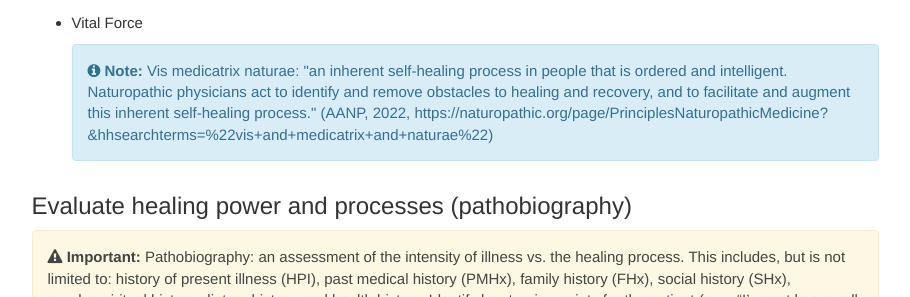
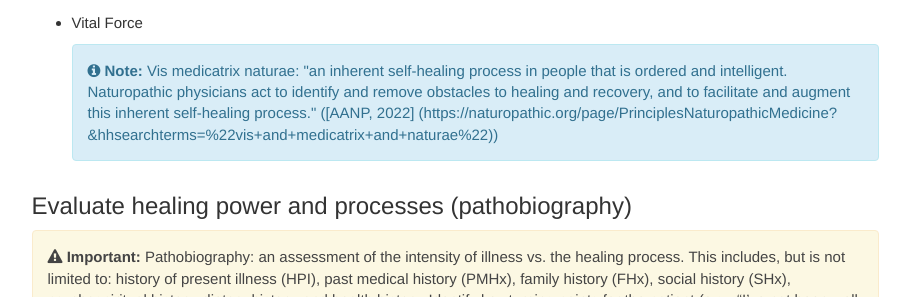
Before and after one commit to naturemed/naturemed.github.io, a Jekyll site: the page built from pages/epa/000_template/epa_subjective.md, in a window 1280 px wide. Shown: the part 641-938 px from the top of the page, without its empty margins (331-1241 px from the left). Built offline with Jekyll 4.4.1, drawn with Linux system fonts in a browser that asks for light colours; comment, search, counter and statistics services are not loaded.

```diff
--- a/pages/epa/000_template/epa_subjective.md
+++ b/pages/epa/000_template/epa_subjective.md
@@ -19,7 +19,7 @@ pathobiology-tooltip : >
   <br>
   The physician listens intentionally and re-tells patient's story in a way that facilitates the therapeutic alliance. Approach is efficient, professional, and compassionate.
 vital-tooltip : >
-  Vis medicatrix naturae: "an inherent self-healing process in people that is ordered and intelligent. Naturopathic physicians act to identify and remove obstacles to healing and recovery, and to facilitate and augment this inherent self-healing process." (AANP, 2022, https://naturopathic.org/page/PrinciplesNaturopathicMedicine?&hhsearchterms=%22vis+and+medicatrix+and+naturae%22)
+  Vis medicatrix naturae: "an inherent self-healing process in people that is ordered and intelligent. Naturopathic physicians act to identify and remove obstacles to healing and recovery, and to facilitate and augment this inherent self-healing process." ([AANP, 2022] (https://naturopathic.org/page/PrinciplesNaturopathicMedicine?&hhsearchterms=%22vis+and+medicatrix+and+naturae%22))
 ---
 
 ## Identify Patient attributes
```
